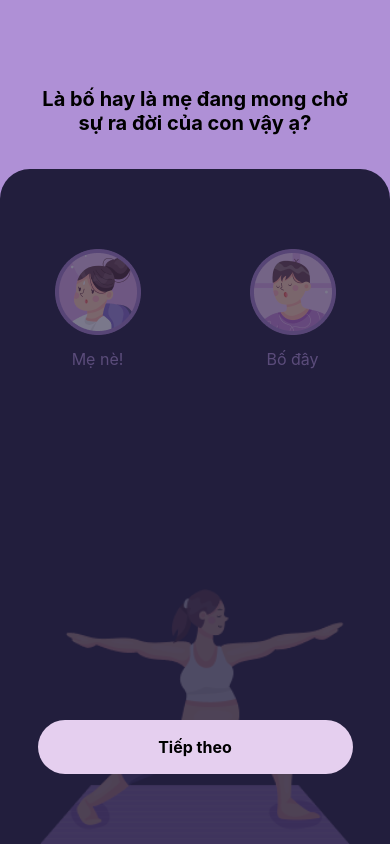
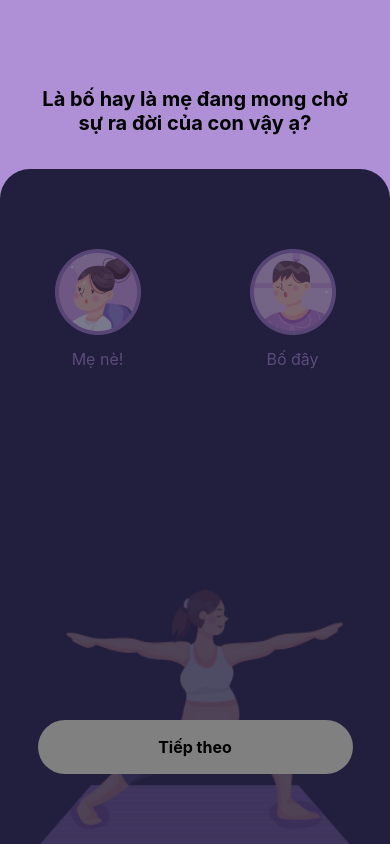
Before and after one commit to TalJa1/MamaMate, a React Native app: screen /Question in a window 390 px wide. Built offline with nearby package versions, Linux system fonts and the light colour scheme.

Commit message:
add button diaable

```diff
--- a/pages/QuestionPage.tsx
+++ b/pages/QuestionPage.tsx
@@ -53,7 +53,13 @@ const QuestionPage = () => {
         </View>
         <View style={styles.bottomGrp}>
           <TouchableOpacity
-            style={styles.nextBtn}
+            disabled={momDad === ''}
+            style={[
+              styles.nextBtn,
+              momDad === ''
+                ? {backgroundColor: 'gray'}
+                : {backgroundColor: '#E5CFEF'},
+            ]}
             onPress={() => console.log('next Pressed')}>
             <Text style={styles.nextBtnText}>Tiếp theo</Text>
           </TouchableOpacity>
@@ -114,7 +120,6 @@ const styles = StyleSheet.create({
   nextBtn: {
     position: 'absolute',
     bottom: 70,
-    backgroundColor: '#E5CFEF',
     height: 54,
     width: 315,
     borderRadius: 30,
```
